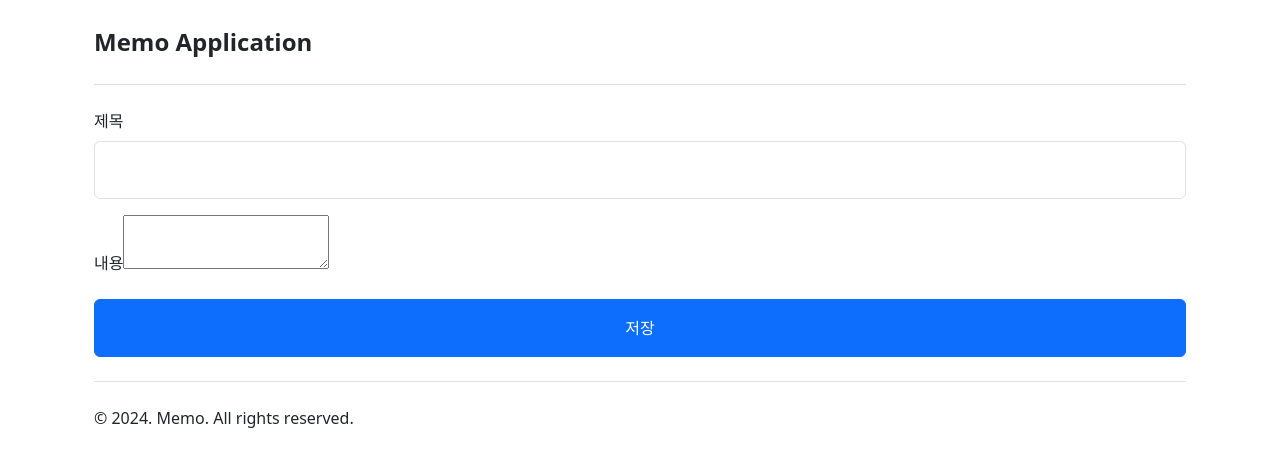
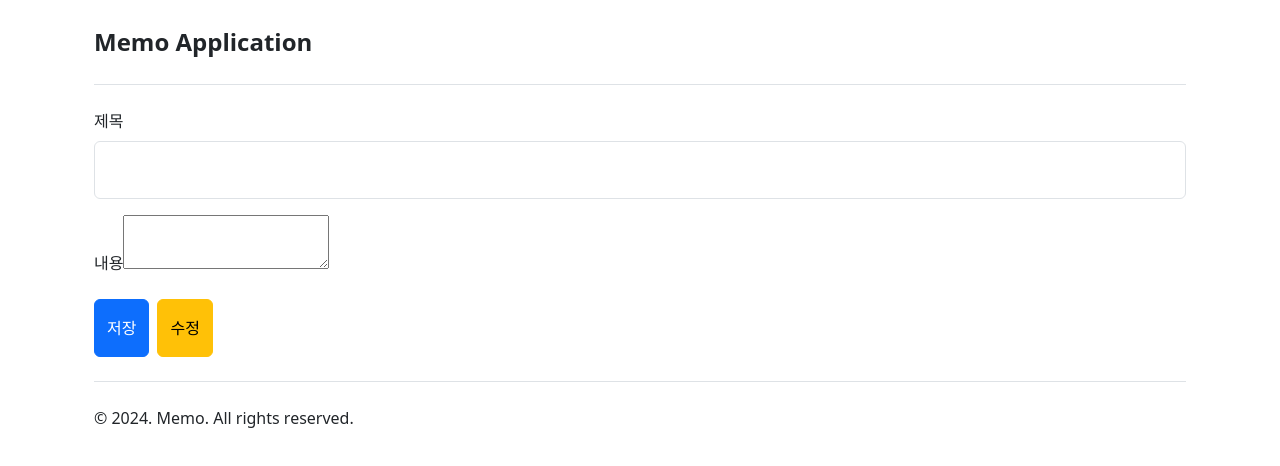
Before and after one commit to qwazsx1346-cyber/vue_memo, a Vue app: page /memos/add in a window 1280 px wide. Shown: the top 466 px of the page. Built offline with nearby package versions, Linux system fonts and the light colour scheme.

Commit message:
수정버튼만든 후 작동까지 완료

```diff
--- a/src/views/Form.vue
+++ b/src/views/Form.vue
@@ -2,7 +2,6 @@
 import { reactive, onMounted } from 'vue';
 import storageService from '@/services/StorageService';
 import { useRoute, useRouter } from 'vue-router';
-
 const router = useRouter(); //라우터 객체 주소값 얻기(주소값 이동)
 const route = useRoute(); //라우트 객체 주소값 얻기(PathVariable 값 가져오기)
 
@@ -21,6 +20,15 @@ const submit = () => {
         path: '/'
     });
 }
+
+const update = () => {
+  storageService.addItem(state.memo);
+    alert('수정되었습니다.');
+    router.push({
+        path: '/'
+    });
+}
+
 
 onMounted(() => {
     if(route.params.id) { //index.js파일에 18번라인에 :id로 썻기때문에 .id로 받는것임
@@ -41,8 +49,15 @@ onMounted(() => {
       <label for="content" class="form-label">내용</label>
       <textarea id="content" v-model="state.memo.content"></textarea>
   </div>
-  <button class="btn btn-primary w-100 py-3">저장</button>
+  <button class="btn btn-primary w-30 py-3 me-2">저장</button>
+  <button type="button" @click="update" class="btn btn-warning w-30 py-3">수정</button>
 </form>
+
+
+<!-- <form class="detail" @submit.prevent="modify">
+    <button class="btn btn-danger w-30 py-3">삭제</button>
+</form> -->
+
 </template>
 
 <style scoped>
```
